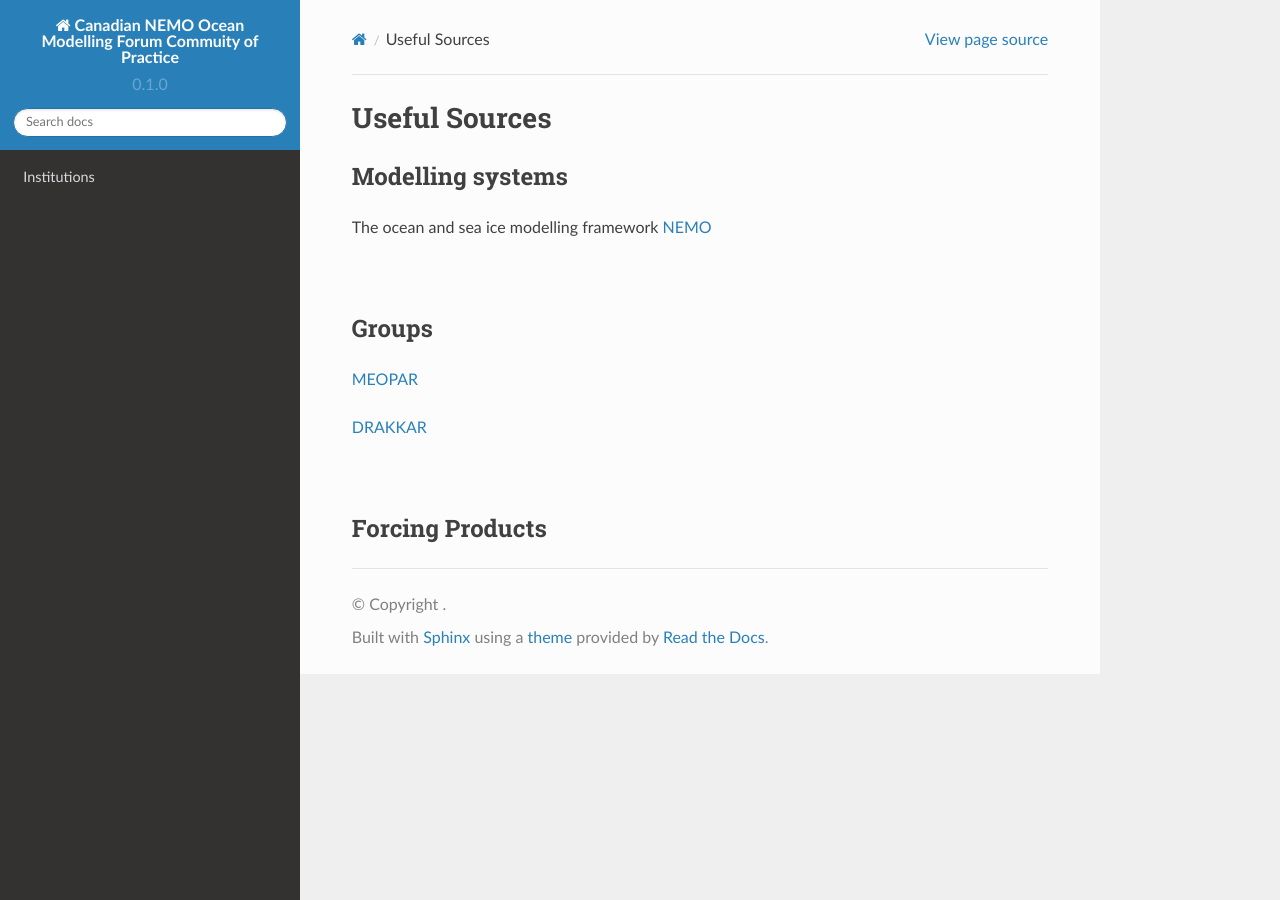
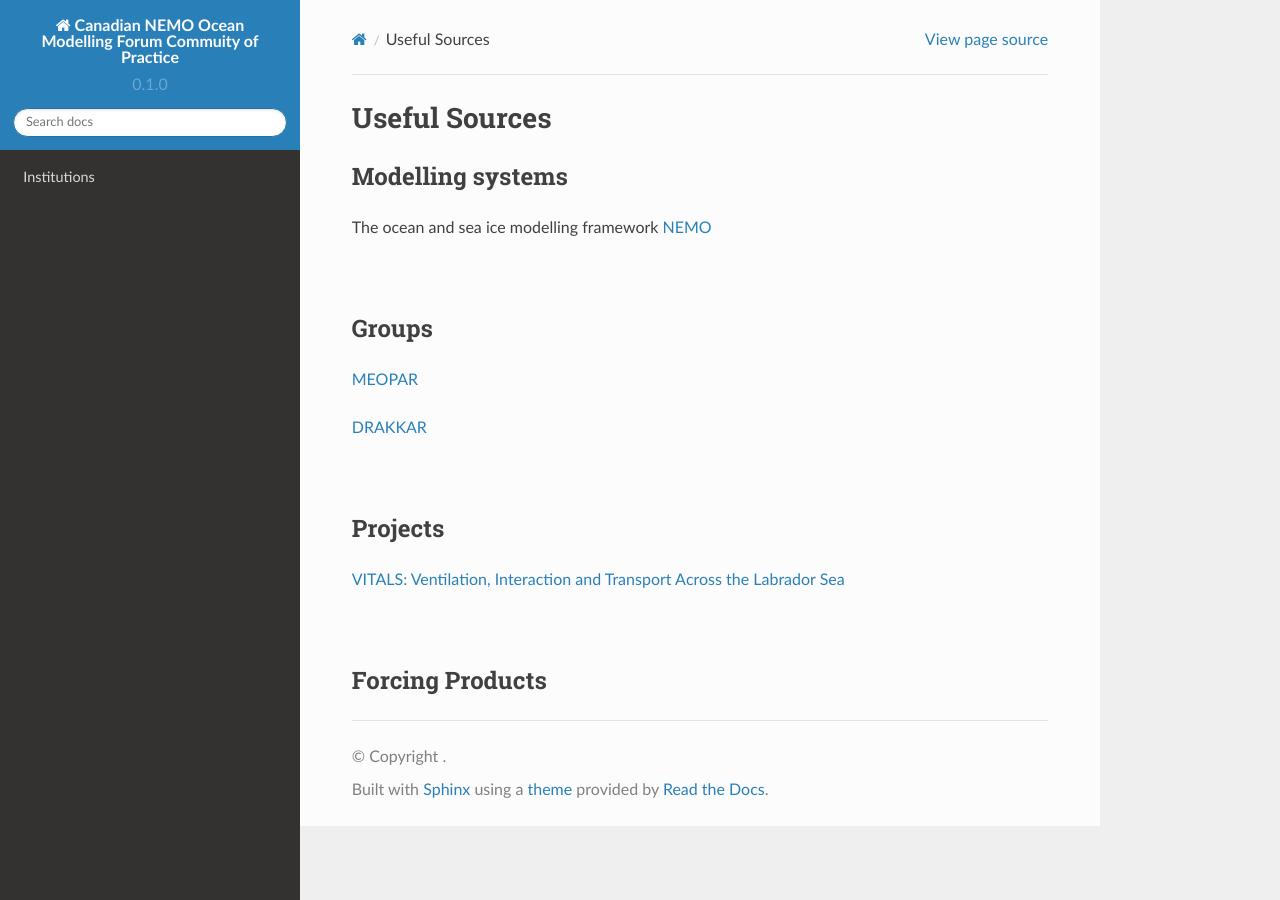
Before and after one commit to UofA-NEMO/Canadian-NEMO-Ocean-Modelling-Forum-Community-of-Practice, a Sphinx documentation site: the page built from docs/Sources.rst, in a window 1280 px wide. Built offline with Sphinx 7.4.7 and the Read the Docs theme 2.0.0, drawn with Linux system fonts in a browser that asks for light colours; pages that are not in the unit, such as notebooks, are missing from menus.

Commit message:
Update Sources.rst

```diff
--- a/docs/Sources.rst
+++ b/docs/Sources.rst
@@ -15,5 +15,10 @@ Groups
 `DRAKKAR <https://www.drakkar-ocean.eu/>`_
 
 |
+Projects
+--------
+`VITALS: Ventilation, Interaction and Transport Across the Labrador Sea <http://knossos.eas.ualberta.ca/vitals/>`_
+
+|
 Forcing Products
 ----------------
```
